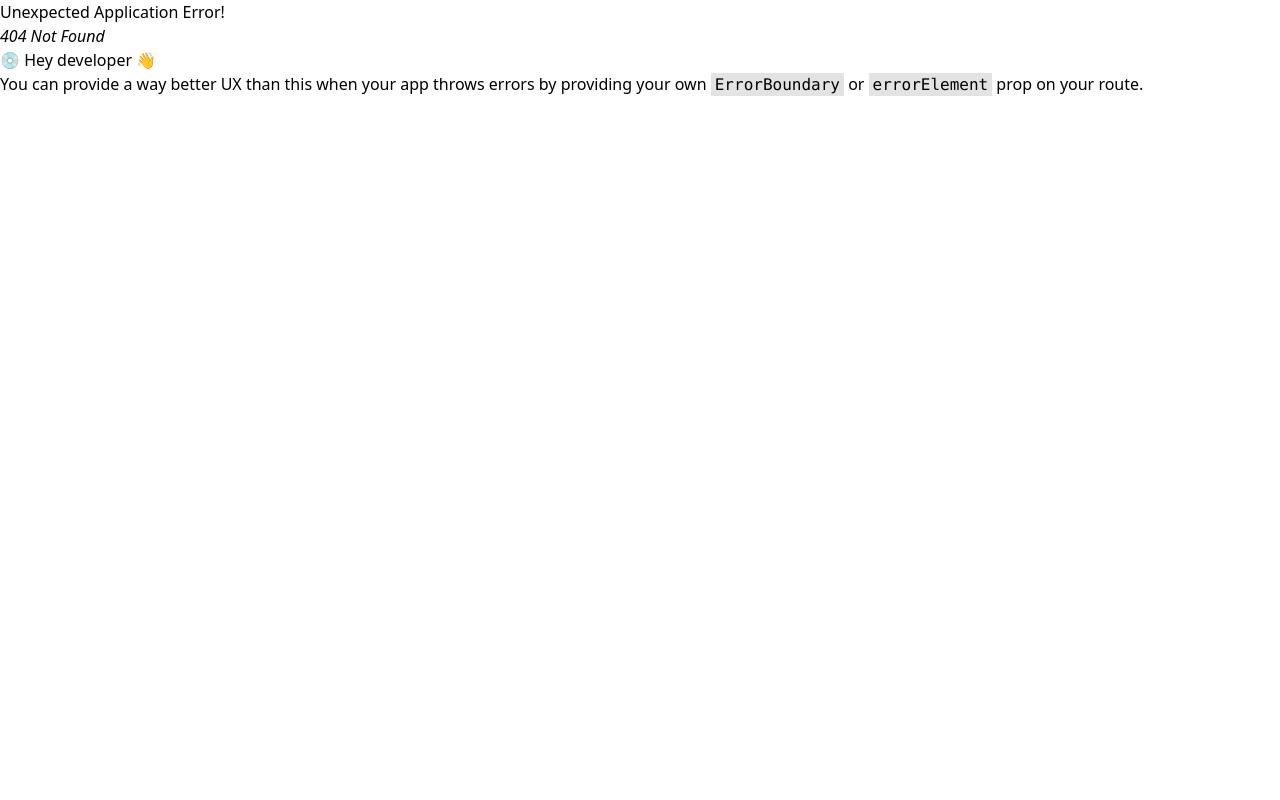
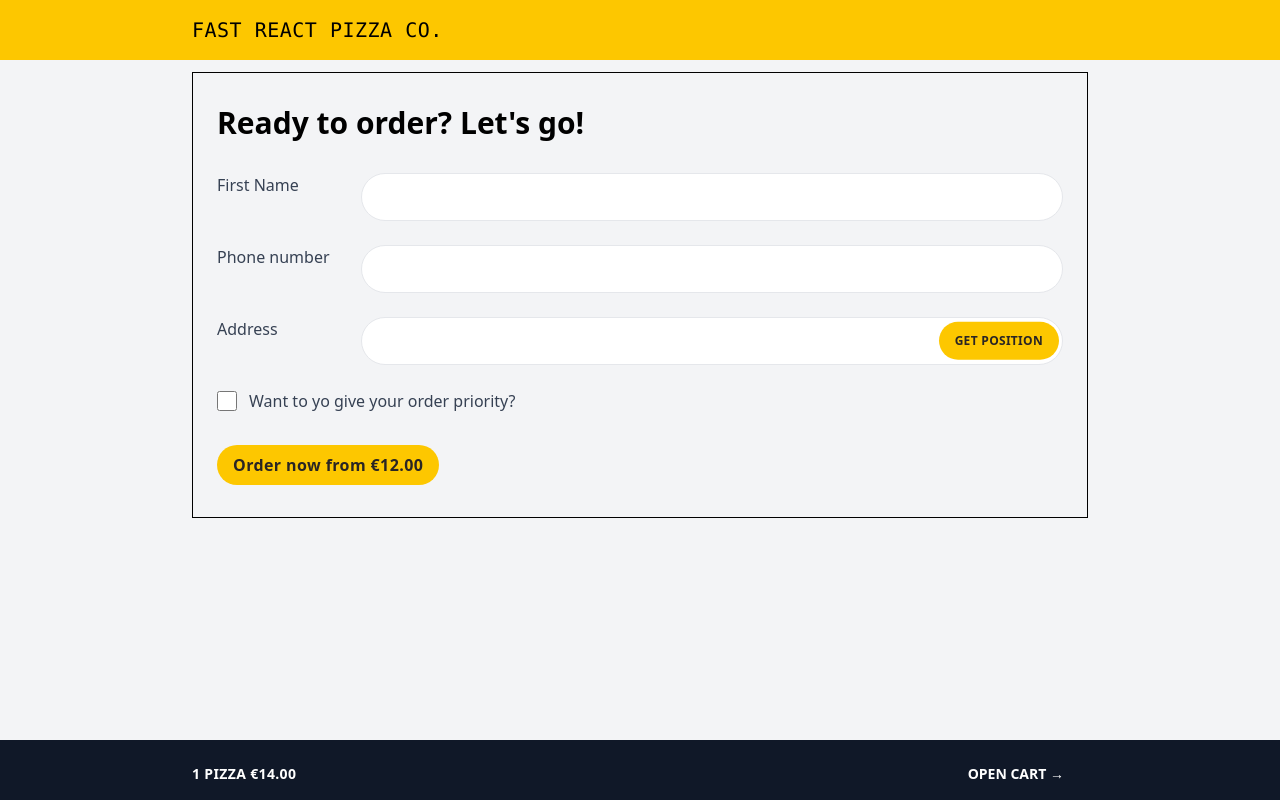
Before and after one commit to A-Karim2003/BlitzSlice, a React (Vite) app: page /order/1 in a window 1280 px wide. Before the commit this address had no page. Built offline with nearby package versions, Linux system fonts and the light colour scheme.

Commit message:
feat: Create UI for the order page

```diff
--- a/src/App.jsx
+++ b/src/App.jsx
@@ -18,7 +18,7 @@ const router = createBrowserRouter([
         path: "order",
         children: [
           { path: "new", Component: Order },
-          { path: "'orderId'", Component: Order },
+          { path: ":orderId", Component: Order },
         ],
       },
     ],
--- a/src/appLayout/AppLayout.jsx
+++ b/src/appLayout/AppLayout.jsx
@@ -1,5 +1,6 @@
 import { Bounce, ToastContainer } from "react-toastify";
 import Header from "../components/Header";
+import Footer from "../components/Footer";
 import { Outlet } from "react-router-dom";
 
 export default function AppLayout() {
@@ -22,17 +23,7 @@ export default function AppLayout() {
           transition={Bounce}
         />
       </main>
-
-      <footer className="fixed bottom-0 left-0 right-0 bg-gray-900 text-white px-6 py-4 h-15">
-        <div className="max-w-4xl mx-auto flex justify-between items-center">
-          <span className="font-semibold uppercase text-sm tracking-wide">
-            1 PIZZA €14.00
-          </span>
-          <button className="font-semibold px-6 py-2 rounded-full uppercase text-sm transition-colors flex items-center gap-2">
-            Open Cart →
-          </button>
-        </div>
-      </footer>
+      <Footer />
     </div>
   );
 }
--- /dev/null
+++ b/src/components/Footer.jsx
@@ -0,0 +1,20 @@
+import { useNavigate } from "react-router-dom";
+
+export default function Footer() {
+  const navigate = useNavigate();
+  return (
+    <footer className="fixed bottom-0 left-0 right-0 bg-gray-900 text-white px-6 py-4 h-15">
+      <div className="max-w-4xl mx-auto flex justify-between items-center">
+        <span className="font-semibold uppercase text-sm tracking-wide">
+          1 PIZZA €14.00
+        </span>
+        <button
+          className="font-semibold px-6 py-2 rounded-full uppercase text-sm transition-colors flex items-center gap-2 cursor-pointer"
+          onClick={() => navigate("/cart")}
+        >
+          Open Cart →
+        </button>
+      </div>
+    </footer>
+  );
+}
--- a/src/components/Header.jsx
+++ b/src/components/Header.jsx
@@ -7,7 +7,8 @@ export default function Header() {
   const isMenu = location.pathname === "/menu";
 
   return (
-    <header className="bg-yellow-400 px-6 py-4 flex justify-between items-center fixed top-0 left-0 right-0 h-15">
+    <header className="bg-yellow-400 px-6 py-4  fixed top-0 left-0 right-0 h-15">
+      <div className="flex justify-between items-center max-w-4xl m-auto">
         <h1
           className="text-xl font-mono tracking-wide cursor-pointer"
           onClick={() => navigate("/")}
@@ -21,6 +22,7 @@ export default function Header() {
             className="px-4 py-2 rounded-full bg-yellow-50 text-sm focus:outline-none focus:ring-2 focus:ring-yellow-500 w-64"
           />
         )}
+      </div>
     </header>
   );
 }
--- /dev/null
+++ b/src/components/OrderInput.jsx
@@ -0,0 +1,26 @@
+export default function OrderInput({
+  onChange,
+  value,
+  label,
+  children,
+  inputId,
+  type,
+}) {
+  return (
+    <div className="mb-6 flex gap-6">
+      <label htmlFor={inputId} className="block text-gray-700 mb-2  w-30">
+        {label}
+      </label>
+      <div className="relative h-12 flex-1">
+        <input
+          type={type ? type : ""}
+          id={inputId}
+          value={value}
+          onChange={onChange}
+          className="w-full h-full px-4 py-3 rounded-full bg-white border border-gray-200 focus:outline-none focus:ring-2 focus:ring-yellow-400 pr-40"
+        />
+        {children}
+      </div>
+    </div>
+  );
+}
--- /dev/null
+++ b/src/components/PriorityCheckbox.jsx
@@ -0,0 +1,19 @@
+import React from "react";
+
+export default function PriorityCheckbox({ checked, onChange }) {
+  return (
+    <div className="mb-8">
+      <label className="flex items-center gap-3 cursor-pointer">
+        <input
+          type="checkbox"
+          checked={checked}
+          onChange={onChange}
+          className="w-5 h-5 rounded border-gray-300 text-yellow-400 focus:ring-yellow-400"
+        />
+        <span className="text-gray-700">
+          Want to yo give your order priority?
+        </span>
+      </label>
+    </div>
+  );
+}
--- a/src/pages/cart/Cart.jsx
+++ b/src/pages/cart/Cart.jsx
@@ -27,7 +27,10 @@ export default function Cart() {
       </div>
 
       <div className="flex gap-4 ">
-        <Button className="bg-yellow-400 hover:bg-yellow-500 text-gray-800 py-2 px-4">
+        <Button
+          className="bg-yellow-400 hover:bg-yellow-500 text-gray-800 py-2 px-4"
+          onClick={() => navigate("/order/new")}
+        >
           Order Pizzas
         </Button>
 
--- a/src/pages/order/Order.jsx
+++ b/src/pages/order/Order.jsx
@@ -1,3 +1,85 @@
-export default function Order() {
-  return <div></div>;
+import { useState } from "react";
+import Button from "../../components/Button";
+import OrderInput from "../../components/OrderInput";
+import PriorityCheckbox from "../../components/PriorityCheckbox";
+import { toast } from "react-toastify";
+import { useNavigate } from "react-router-dom";
+
+export default function OrderForm() {
+  const navigate = useNavigate();
+  const [firstName, setFirstName] = useState("");
+  const [phoneNumber, setPhoneNumber] = useState("");
+  const [address, setAddress] = useState("");
+  const [priority, setPriority] = useState(false);
+
+  const fields = [firstName, phoneNumber, address];
+
+  const handleSubmit = (e) => {
+    e.preventDefault();
+
+    if (fields.some((field) => field.trim() === "")) {
+      toast.warn("Fill all inputs");
+      return;
+    }
+
+    navigate("/order/123");
+  };
+
+  const handleGetPosition = () => {
+    // Handle geolocation
+  };
+
+  console.log(address);
+
+  return (
+    <div className="py-8 border px-6">
+      <h2 className="text-3xl font-semibold mb-8">Ready to order? Let's go!</h2>
+
+      <form onSubmit={handleSubmit}>
+        <OrderInput
+          label={"First Name"}
+          onChange={(e) => setFirstName(e.target.value)}
+          value={firstName}
+          inputId={"firstName"}
+          type={"text"}
+        />
+
+        <OrderInput
+          label={"Phone number"}
+          onChange={(e) => setPhoneNumber(e.target.value)}
+          value={phoneNumber}
+          inputId={"phoneNumber"}
+          type={"tel"}
+        />
+
+        <OrderInput
+          label={"Address"}
+          onChange={(e) => setAddress(e.target.value)}
+          value={address}
+          inputId={"address"}
+        >
+          <Button
+            className={
+              "absolute right-1 top-[50%] translate-y-[-50%] px-4 py-2 text-xs h-[80%] font-black"
+            }
+            type="button"
+            onClick={handleGetPosition}
+          >
+            GET POSITION
+          </Button>
+        </OrderInput>
+
+        <PriorityCheckbox
+          checked={priority}
+          onChange={(e) => setPriority(e.target.checked)}
+        />
+
+        <div>
+          <Button className="bg-yellow-400 hover:bg-yellow-500 text-gray-800  px-4 py-2">
+            Order now from €12.00
+          </Button>
+        </div>
+      </form>
+    </div>
+  );
 }
```
Also changed, not shown: 1 other file (tests, documents, lock files or other folders). Lines whose indentation alone changed are shown as unchanged.
